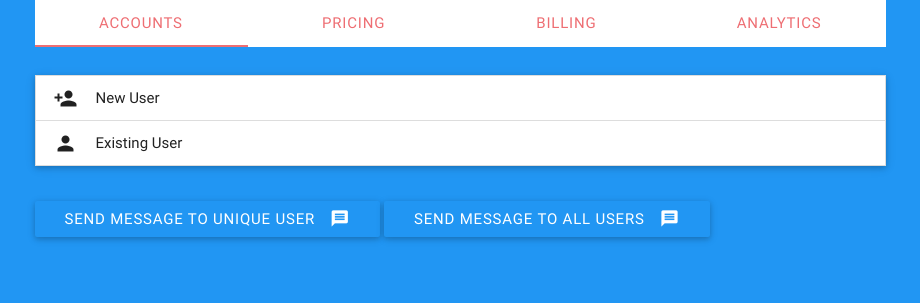
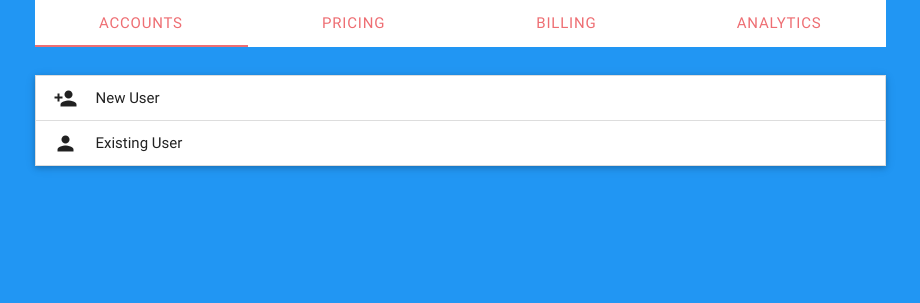
Before and after one commit to khannasarthak/StealthSoftware, a PHP site: page /application.php in a window 1280 px wide. Shown: the part 264-567 px from the top of the page, without its empty margins (180-1100 px from the left). Run offline with PHP 8.4, Linux system fonts and the light colour scheme; the visitor is signed in with stand-in values (Sample User, id 1).

Commit message:
removed messaging buttons
Place them inside users control

```diff
--- a/webapp/application.php
+++ b/webapp/application.php
@@ -250,89 +250,6 @@
 
             </div>
         </div>
-        <div class="col s12 offset-s3">
-            <a class="waves-effect waves-light btn modal-trigger" href="#modal_messageOne">Send Message to Unique User<i class="mdi-communication-message right"></i></a>
-            <!-- Modal Structure -->
-            <div id="modal_messageOne" class="modal">
-                <div class="row">
-                    <form class="col s12">
-                        <div class="row">
-                            <div class="input-field col s6">
-                                <input id="first_name" type="text" class="validate">
-                                <label for="first_name">First Name</label>
-                            </div>
-                            <div class="input-field col s6">
-                                <input id="last_name" type="text" class="validate">
-                                <label for="last_name">Last Name</label>
-                            </div>
-                        </div>
-                        <div class="row">
-                            <div class="input-field col s12">
-                                <input id="username" type="text" class="validate">
-                                <label for="username">Username</label>
-                            </div>
-                        </div>
-                        <div class="row">
-                            <div class="input-field col s12">
-                                <input id="password" type="password" class="validate">
-                                <label for="password">Password</label>
-                            </div>
-                        </div>
-                        <div class="row">
-                            <div class="input-field col s12">
-                                <input id="email" type="email" class="validate">
-                                <label for="email">Email</label>
-                            </div>
-                        </div>
-                    </form>
-                </div>
-                <a href="#" class="waves-effect btn-flat modal-close" onclick="toast('New Account Created for Username', 4000)">Submit</a>
-                <a href="#" class="waves-effect btn-flat modal-close">Clear All</a>
-                <a href="#" class="waves-effect btn-flat modal-close">Cancel</a>
-            </div>
-
-
-
-            <a class="waves-effect waves-light btn modal-trigger" href="#modal_messageAll">Send Message to All Users<i class="mdi-communication-message right"></i></a>
-            <!-- Modal Structure -->
-            <div id="modal_messageAll" class="modal">
-                <div class="row">
-                    <form class="col s12">
-                        <div class="row">
-                            <div class="input-field col s6">
-                                <input id="first_name" type="text" class="validate">
-                                <label for="first_name">First Name</label>
-                            </div>
-                            <div class="input-field col s6">
-                                <input id="last_name" type="text" class="validate">
-                                <label for="last_name">Last Name</label>
-                            </div>
-                        </div>
-                        <div class="row">
-                            <div class="input-field col s12">
-                                <input id="username" type="text" class="validate">
-                                <label for="username">Username</label>
-                            </div>
-                        </div>
-                        <div class="row">
-                            <div class="input-field col s12">
-                                <input id="password" type="password" class="validate">
-                                <label for="password">Password</label>
-                            </div>
-                        </div>
-                        <div class="row">
-                            <div class="input-field col s12">
-                                <input id="email" type="email" class="validate">
-                                <label for="email">Email</label>
-                            </div>
-                        </div>
-                    </form>
-                </div>
-                <a href="#" class="waves-effect btn-flat modal-close" onclick="toast('New Account Created for Username', 4000)">Submit</a>
-                <a href="#" class="waves-effect btn-flat modal-close">Clear All</a>
-                <a href="#" class="waves-effect btn-flat modal-close">Cancel</a>
-            </div>
-        </div>
     </div>
 
 
```
